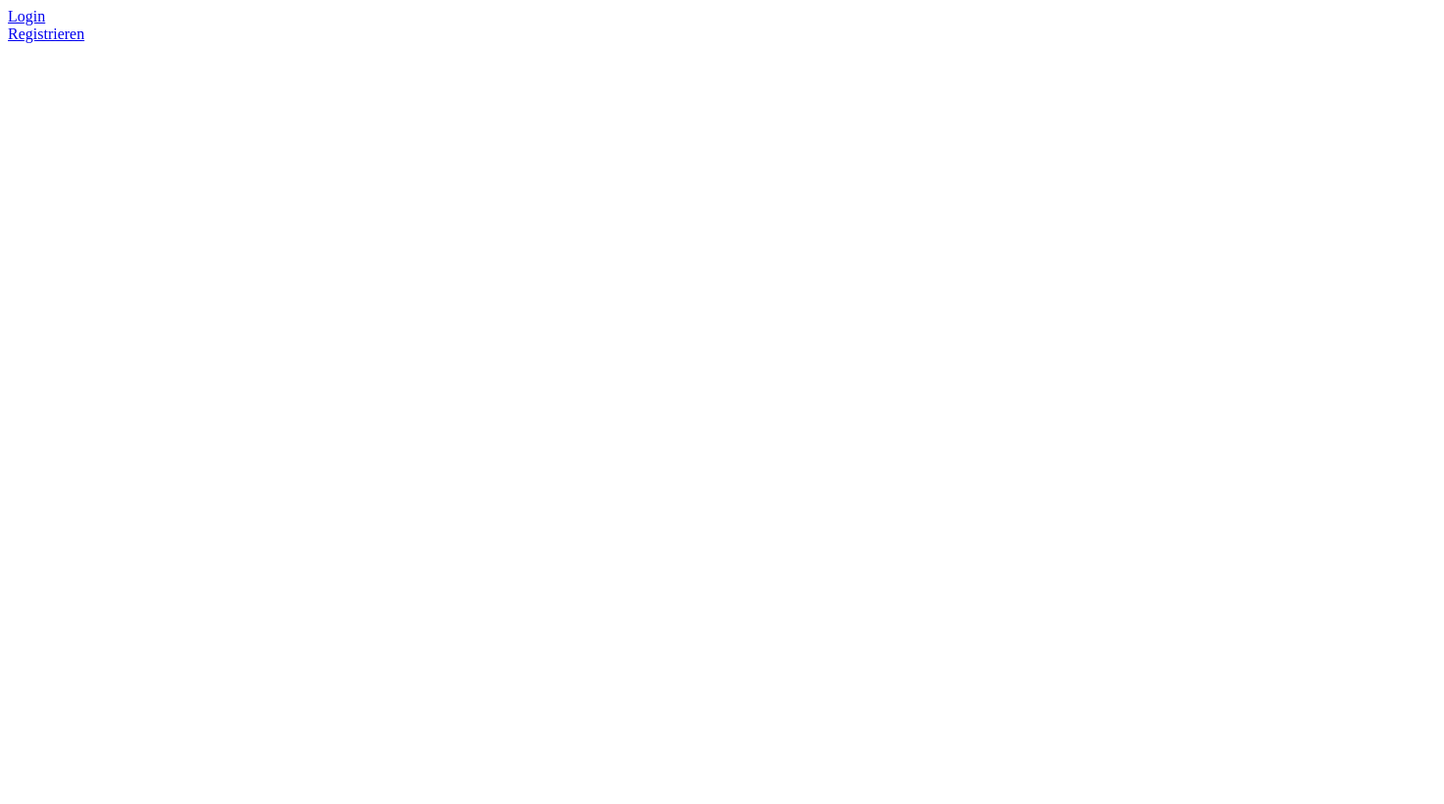
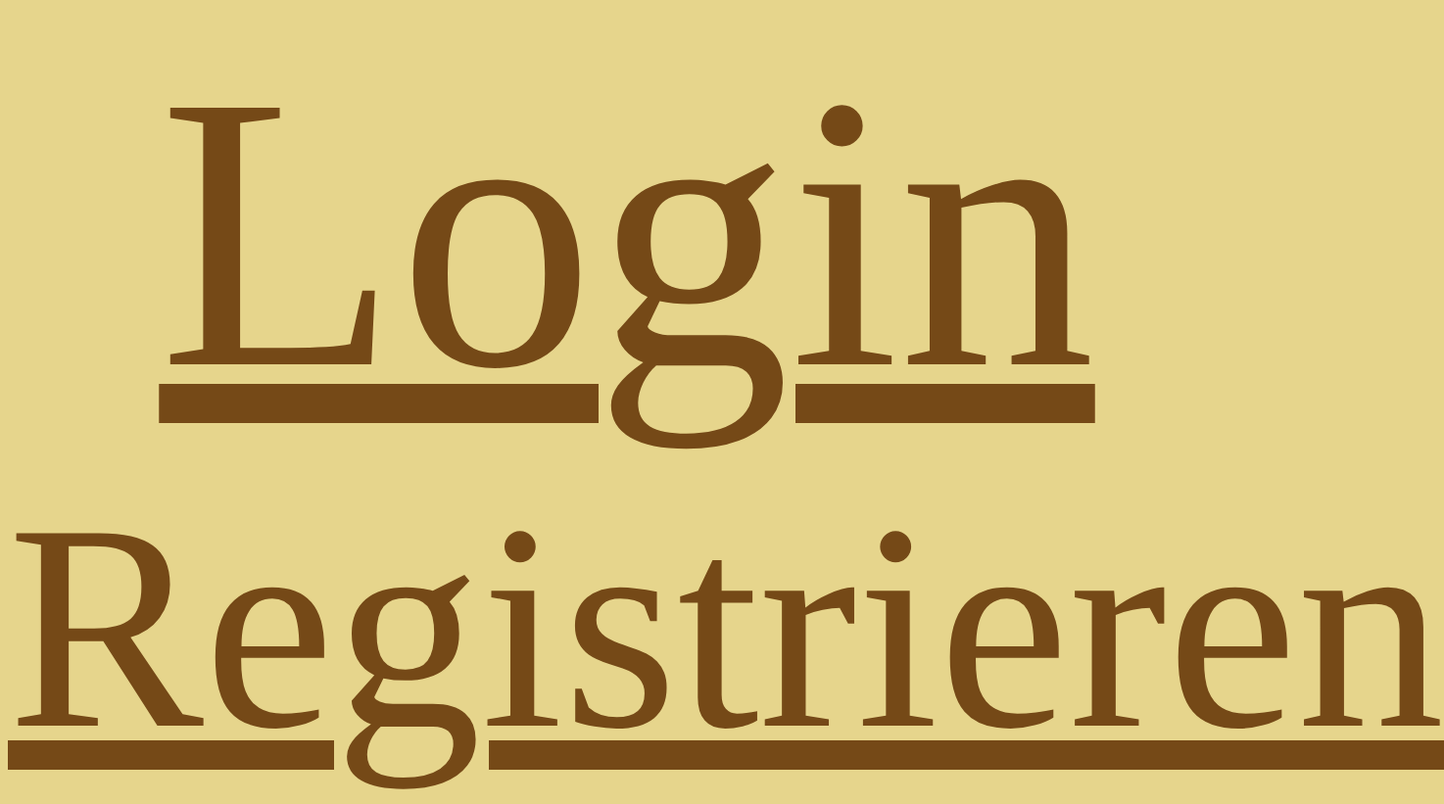
Before and after one commit to Nino678190/Map-API, a plain HTML site: page Andere/test.html in a window 1280 px wide. Shown: the whole page at 98% size, 1474 px wide, since content can reach past the window. Before the commit the page ends 800 px from the top, so only its background shows below. Drawn offline with Linux system fonts and the light colour scheme.

Commit message:
Update test.html

```diff
--- a/Andere/test.html
+++ b/Andere/test.html
@@ -5,9 +5,10 @@
     <meta name="viewport" content="width=device-width, initial-scale=1.0">
     <title>Document</title>
 </head>
-<body>
-    <a href="login.html">Login</a><br>
-    <a href="Registrieren.html">Registrieren</a>
-
+<body style="background-color:rgb(230, 213, 140);">
+    <div style="text-align:center">
+    <a href="login.html" style="font-size:400px; color:rgb(117,73,23)">Login</a>
+    <a href="Registrieren.html" style="font-size:300px; color:rgb(117,73,23)">Registrieren</a>
+    </div>
 </body>
 </html>
```
